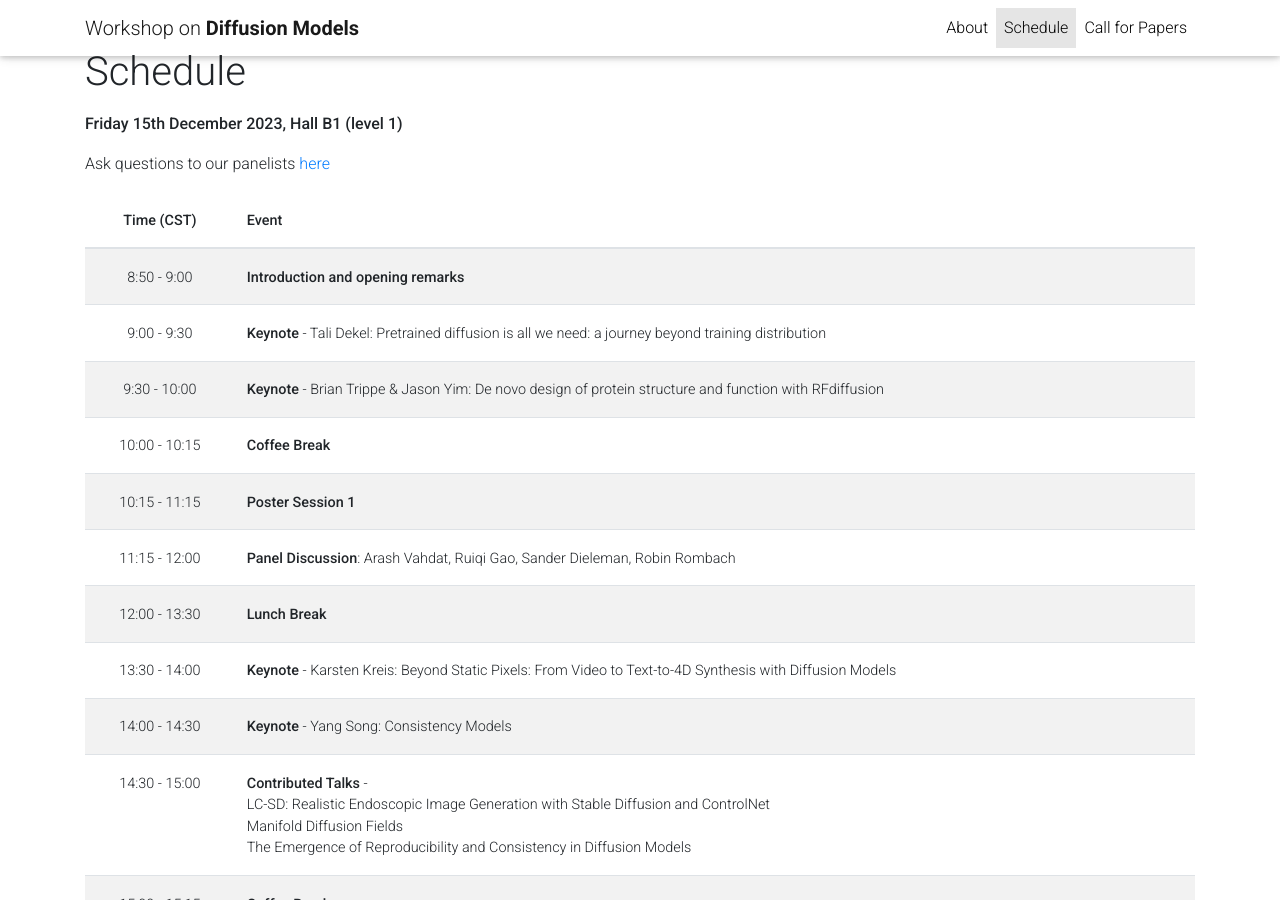
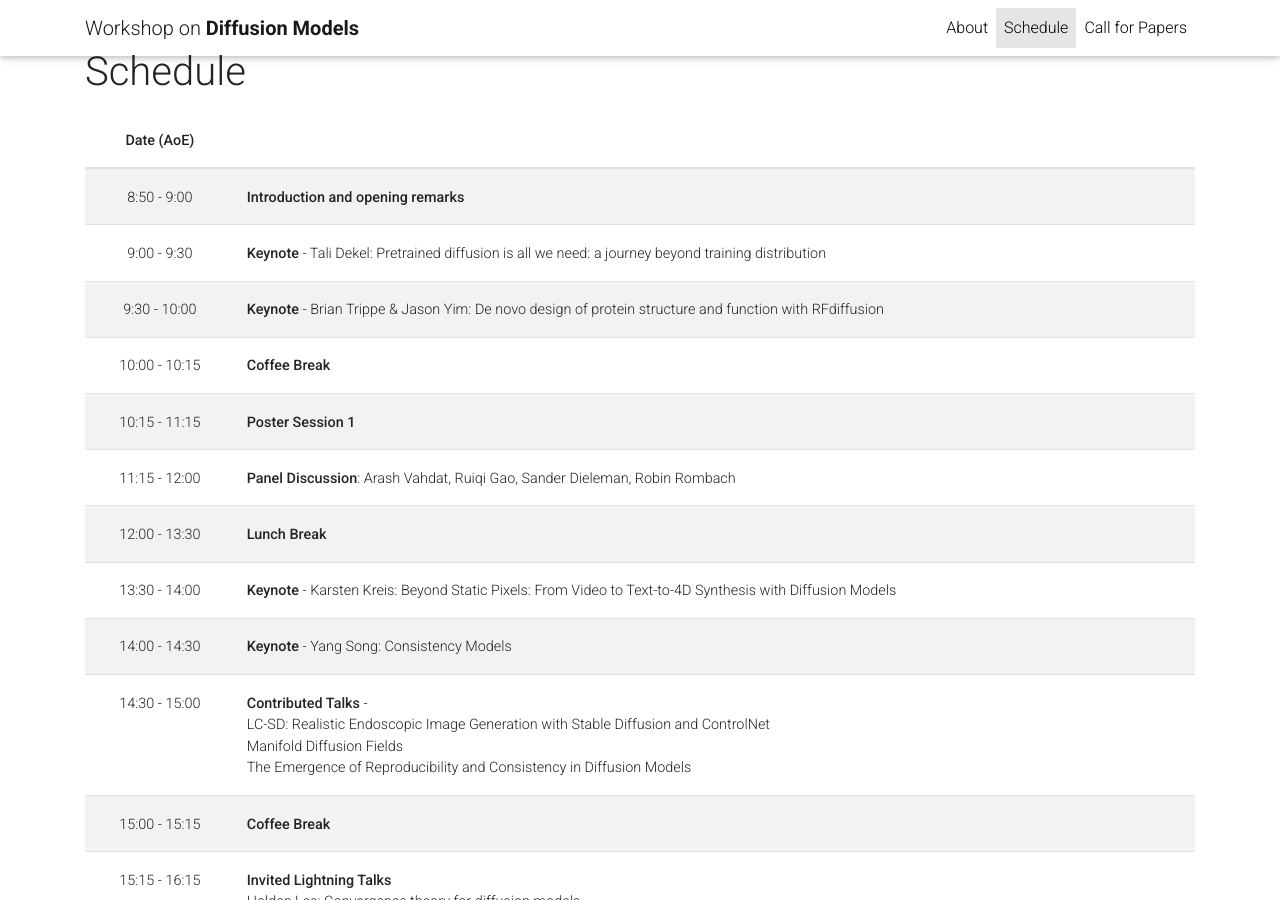
Before and after one commit to urgent-challenge/urgent2024, a Jekyll site: the page built from _pages/schedule.md, in a window 1280 px wide and 900 px high. Built offline with Jekyll 4.4.1, drawn with Linux system fonts in a browser that asks for light colours; comment, search, counter and statistics services are not loaded; a style sheet for code colours, icons or effects is not loaded.

Commit message:
modify table

```diff
--- a/_pages/schedule.md
+++ b/_pages/schedule.md
@@ -6,27 +6,24 @@
 nav: true
 nav_order: 2
 ---
-**Friday 15th December 2023, Hall B1 (level 1)**
-
-Ask questions to our panelists  <a href="https://docs.google.com/forms/d/e/1FAIpQLSeTRsWFvKlsFg31K8Vq6hHGOydmvd7YNMuOLOCcKgqSqO8mXw/viewform">here</a>
 
 
-| **Time (CST)** | **Event** |
-| :------:   | :------- |
-| 8:50 - 9:00 | **Introduction and opening remarks** |
-| 9:00 - 9:30 | **Keynote** - Tali Dekel: Pretrained diffusion is all we need: a journey beyond training distribution |
-| 9:30 - 10:00 | **Keynote** - Brian Trippe & Jason Yim: De novo design of protein structure and function with RFdiffusion|
-| 10:00 - 10:15 | **Coffee Break** |
-| 10:15 - 11:15 | **Poster Session 1** |
-| 11:15 - 12:00 | **Panel Discussion**: Arash Vahdat, Ruiqi Gao, Sander Dieleman, Robin Rombach|
-| 12:00 - 13:30 | **Lunch Break** |
-| 13:30 - 14:00 | **Keynote** - Karsten Kreis: Beyond Static Pixels: From Video to Text-to-4D Synthesis with Diffusion Models |
-| 14:00 - 14:30 | **Keynote** - Yang Song: Consistency Models|
-| 14:30 - 15:00 | **Contributed Talks** - <br/> LC-SD: Realistic Endoscopic Image Generation with Stable Diffusion and ControlNet <br/> Manifold Diffusion Fields <br/> The Emergence of Reproducibility and Consistency in Diffusion Models |
-| 15:00 - 15:15 | **Coffee Break**|
-| 15:15 - 16:15 | **Invited Lightning Talks** <br/> Holden Lee: Convergence theory for diffusion models <br/> Hyungjin Chung: Adapting diffusion models for inverse problems <br/> Shuang Li: Compositional Visual Generation <br/> Gowthami Somepalli:  Understanding and mitigating |
-| 16:15 - 17:15 | **Poster Session 2** |
-| 17:15 - 17:30 | **Closing Remarks + Award Reveal** |
+| **Date (AoE)** |                                                                                                                                                                                                                                                                     |
+|:--------------:|:--------------------------------------------------------------------------------------------------------------------------------------------------------------------------------------------------------------------------------------------------------------------|
+|  8:50 - 9:00   | **Introduction and opening remarks**                                                                                                                                                                                                                                |
+|  9:00 - 9:30   | **Keynote** - Tali Dekel: Pretrained diffusion is all we need: a journey beyond training distribution                                                                                                                                                               |
+|  9:30 - 10:00  | **Keynote** - Brian Trippe & Jason Yim: De novo design of protein structure and function with RFdiffusion                                                                                                                                                           |
+| 10:00 - 10:15  | **Coffee Break**                                                                                                                                                                                                                                                    |
+| 10:15 - 11:15  | **Poster Session 1**                                                                                                                                                                                                                                                |
+| 11:15 - 12:00  | **Panel Discussion**: Arash Vahdat, Ruiqi Gao, Sander Dieleman, Robin Rombach                                                                                                                                                                                       |
+| 12:00 - 13:30  | **Lunch Break**                                                                                                                                                                                                                                                     |
+| 13:30 - 14:00  | **Keynote** - Karsten Kreis: Beyond Static Pixels: From Video to Text-to-4D Synthesis with Diffusion Models                                                                                                                                                         |
+| 14:00 - 14:30  | **Keynote** - Yang Song: Consistency Models                                                                                                                                                                                                                         |
+| 14:30 - 15:00  | **Contributed Talks** - <br/> LC-SD: Realistic Endoscopic Image Generation with Stable Diffusion and ControlNet <br/> Manifold Diffusion Fields <br/> The Emergence of Reproducibility and Consistency in Diffusion Models                                          |
+| 15:00 - 15:15  | **Coffee Break**                                                                                                                                                                                                                                                    |
+| 15:15 - 16:15  | **Invited Lightning Talks** <br/> Holden Lee: Convergence theory for diffusion models <br/> Hyungjin Chung: Adapting diffusion models for inverse problems <br/> Shuang Li: Compositional Visual Generation <br/> Gowthami Somepalli:  Understanding and mitigating |
+| 16:15 - 17:15  | **Poster Session 2**                                                                                                                                                                                                                                                |
+| 17:15 - 17:30  | **Closing Remarks + Award Reveal**                                                                                                                                                                                                                                  |
 {: .table}
 {: .table-striped}
 
```
